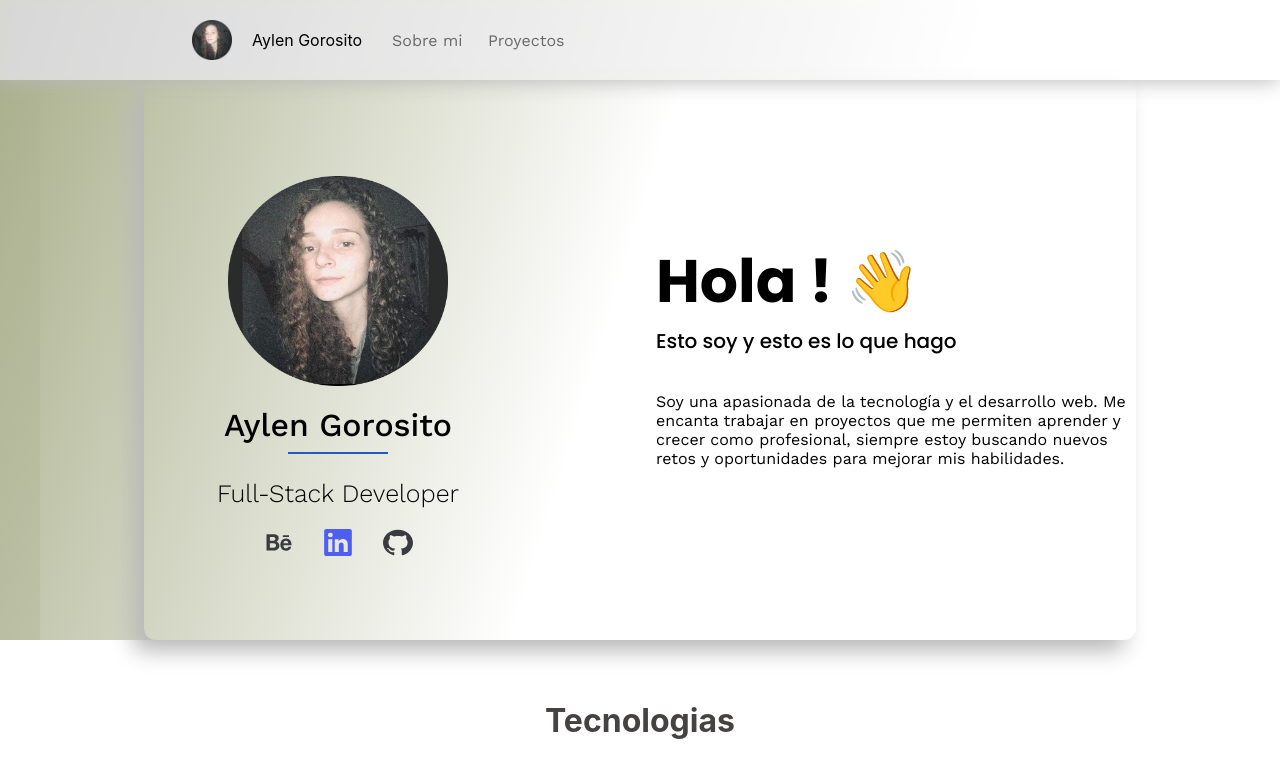
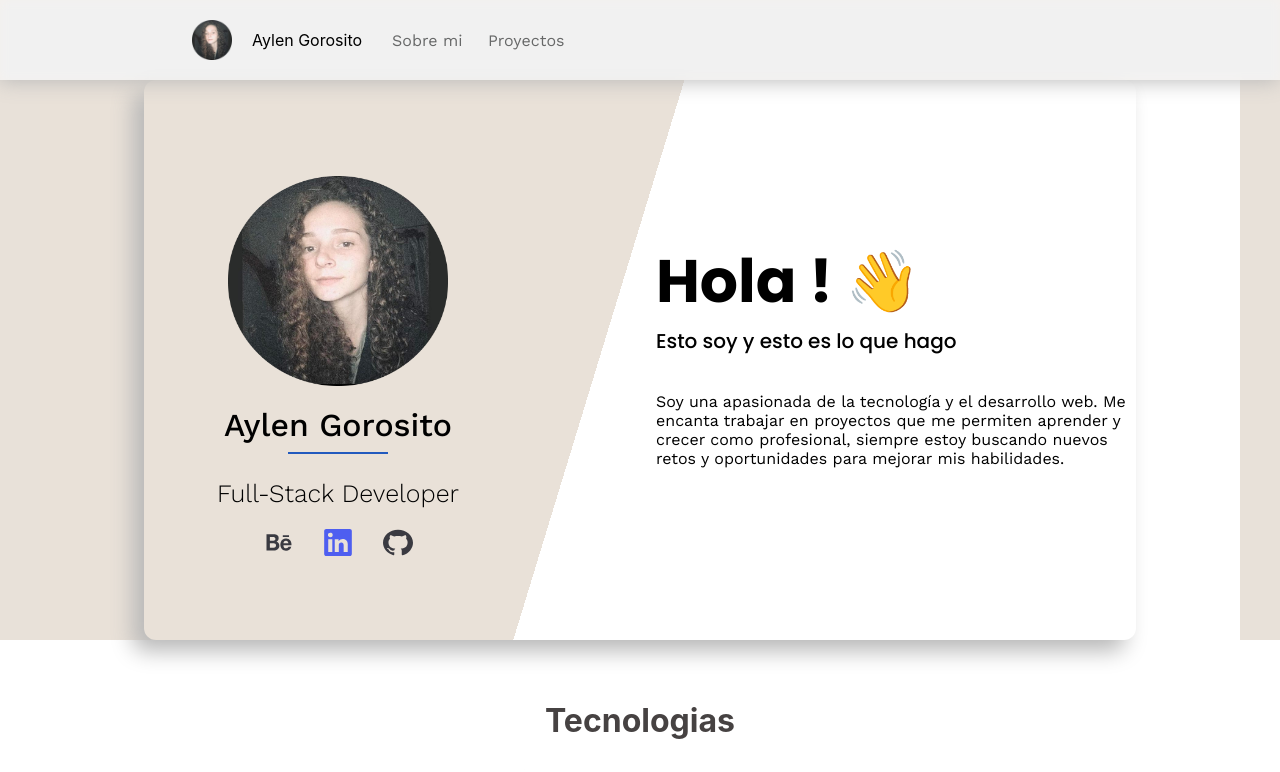
Before and after one commit to AylenGorosito313/portfolio, a React (Vite) app: page / in a window 1280 px wide. Shown: the top 772 px of the page. Built offline with nearby package versions, Linux system fonts and the light colour scheme.

Commit message:
Revert "a"
This reverts commit 20b9978e782bd112d5b741a50e9c7e25e90a628c.

```diff
--- a/src/index.css
+++ b/src/index.css
@@ -7,12 +7,7 @@ body {
   margin: 0;
   padding: 0;
   box-sizing: border-box;
-  background: linear-gradient(
-    107deg,
-    rgb(169, 175, 140),
-    rgba(255, 255, 255, 1) 47%,
-    rgba(255, 255, 255, 1) 100%
-  );
+  background: #e8e1d9;
 }
 
 
--- a/src/pages/home/Home.css
+++ b/src/pages/home/Home.css
@@ -55,7 +55,7 @@
   background: rgb(233, 225, 216);
   background: linear-gradient(
     107deg,
-    rgb(177, 182, 149),
+    rgba(233, 225, 216, 1) 47%,
     rgba(255, 255, 255, 1) 47%,
     rgba(255, 255, 255, 1) 100%
   );
```
